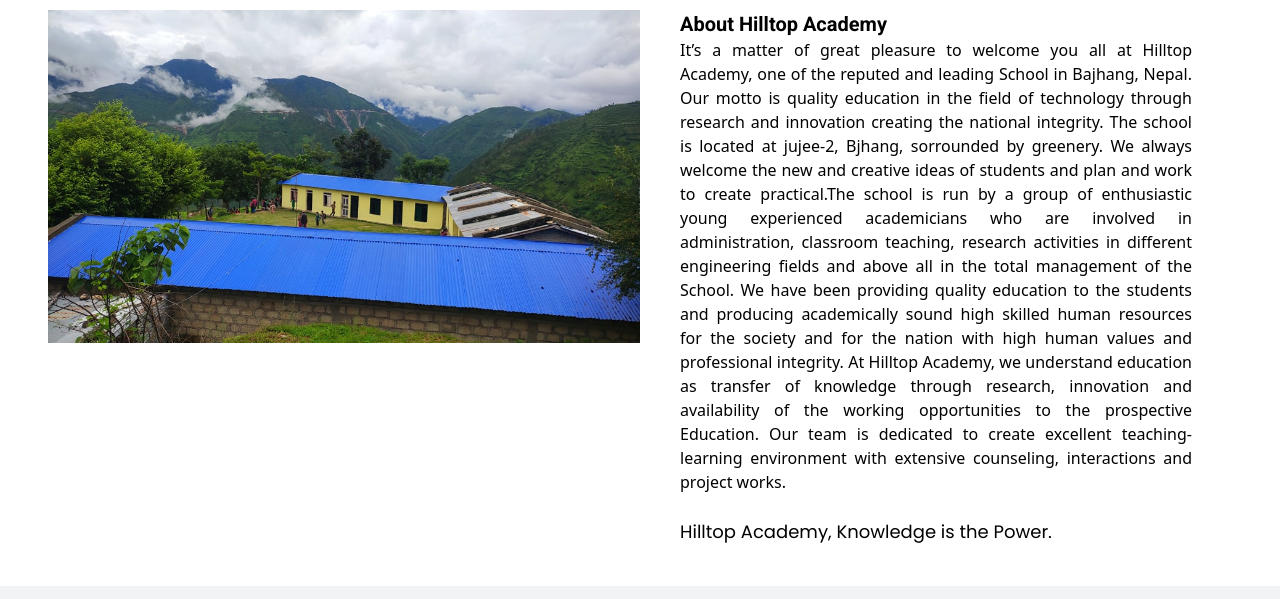
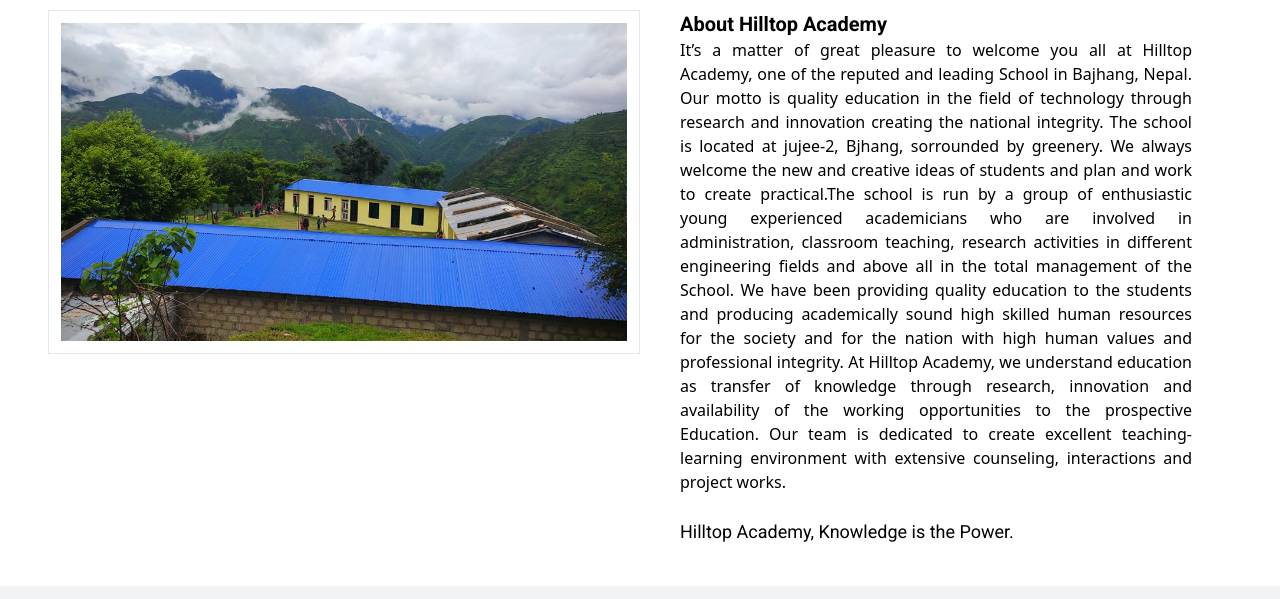
Before and after one commit to bhatbhupendra/ht_acdmy_v2, a website: page about.html in a window 1280 px wide. Shown: the part 95-694 px from the top of the page. Drawn offline with Linux system fonts and the light colour scheme.

Commit message:
Update: resolve bug in about page

```diff
--- a/about.html
+++ b/about.html
@@ -76,7 +76,7 @@
                     opportunities to the prospective Education. Our team is dedicated to create excellent
                     teaching-learning environment with extensive counseling, interactions and project works.
                     <br><br>
-                    <h2 class="font-Title font-display text-pretty text-lg">Hilltop Academy, Knowledge is the Power.</h2>
+                    <h2 class="font-Title text-pretty text-lg">Hilltop Academy, Knowledge is the Power.</h2>
                 </p>
             </div>
         </article>
```
Also changed, not shown: output.css.
